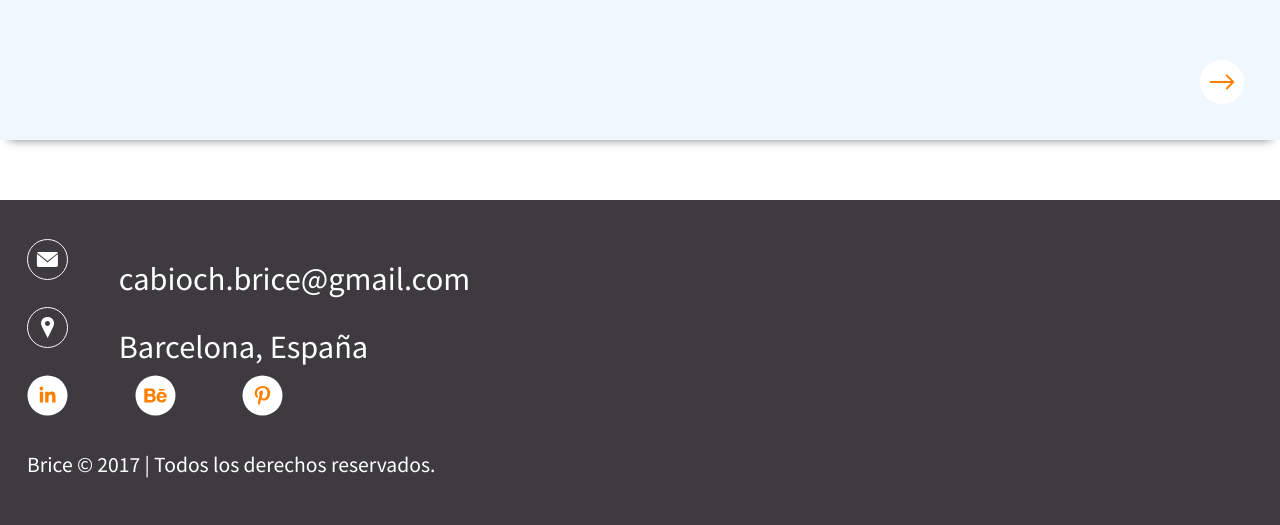
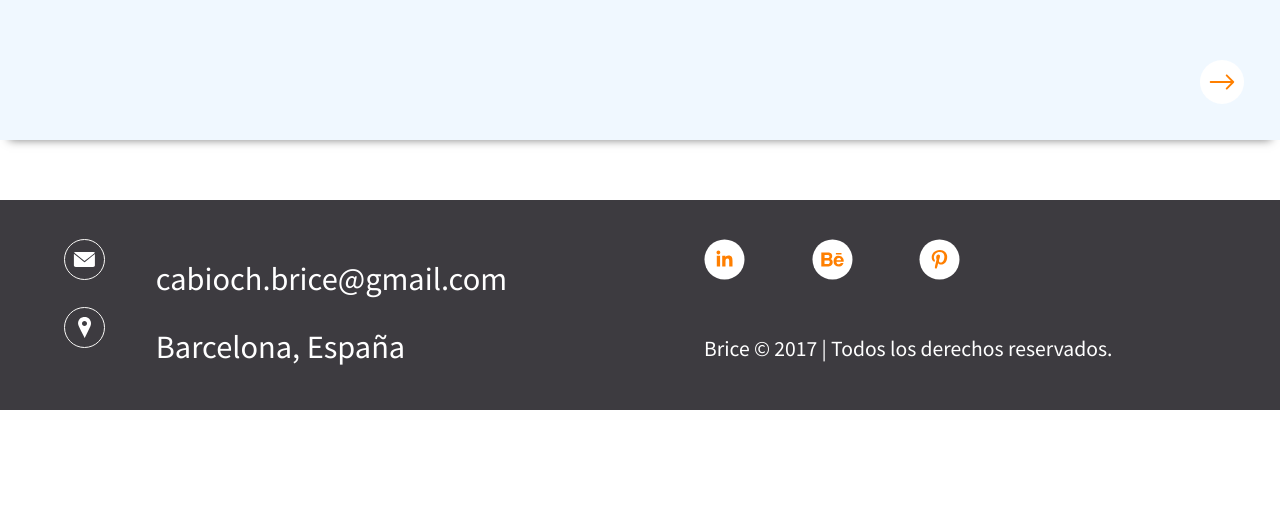
Before and after one commit to Bricebrice/portafoliobrice, a website: page dist/index.html in a window 1280 px wide. Shown: the part 3509-4034 px from the top of the page. After the commit the page ends 3919 px from the top, so only its background shows below. Drawn offline with nearby package versions, Linux system fonts and the light colour scheme; a web font is replaced by a local one.

Commit message:
post raton

```diff
--- a/src/scss/_footer.scss
+++ b/src/scss/_footer.scss
@@ -45,3 +45,33 @@
     font-size: 1.2rem;
     color: white;
 }
+@media screen and (min-width: 768px) {
+    .flexbox{
+        &__container--footer{
+            list-style: none;
+
+            display: flex;
+            display: -webkit-box;
+            display: -moz-box;
+            display: -ms-flexbox;
+            display: -webkit-flex;
+
+            -webkit-flex-flow: row wrap;
+            justify-content: space-around;
+
+        }
+        &__item--footer{
+            margin: 0 1.5rem;
+            padding-top: 2.2rem;
+            width: 40%;
+            align-items: flex-start;
+        }
+    }
+    .terminos p{
+        margin: 2.2rem 0;
+        padding-bottom: 0;
+    }
+    .rrss{
+        margin: 0;
+    }
+}
--- a/src/scss/_menu-mobile.scss
+++ b/src/scss/_menu-mobile.scss
@@ -51,9 +51,3 @@
         display: inline-block;
     }
 }
-.terminos p{
-    margin: 1.1rem 1.5rem 0;
-    padding-bottom: 2.2rem;
-    font-size: 1.2rem;
-    color: white;
-}
--- a/src/scss/_nav.scss
+++ b/src/scss/_nav.scss
@@ -12,8 +12,8 @@
 }
 .logo{
     position: absolute;
-    top: 1.3rem;
-    left: 1.3rem;
+    top: 20%;
+    left: 5%;
 }
 .button{
     display: inline-block;
```
Also changed, not shown: dist/contacto.html, dist/css/main.css, dist/index.html.
